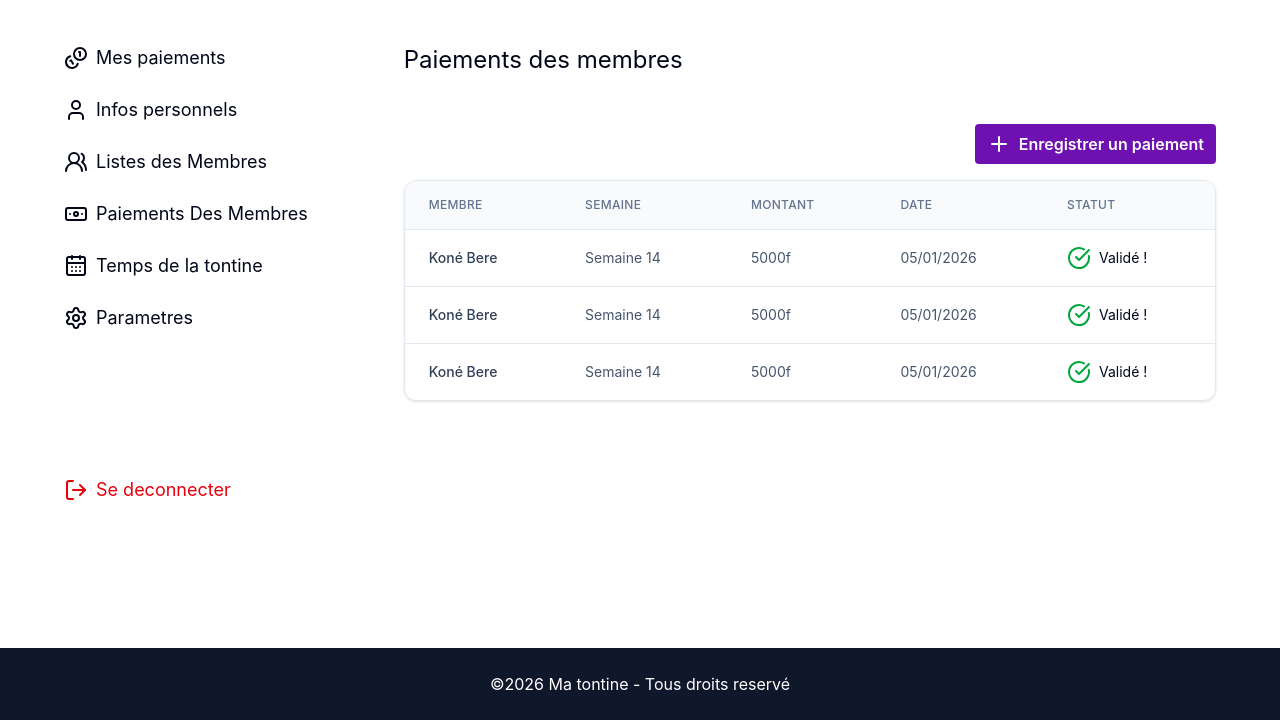
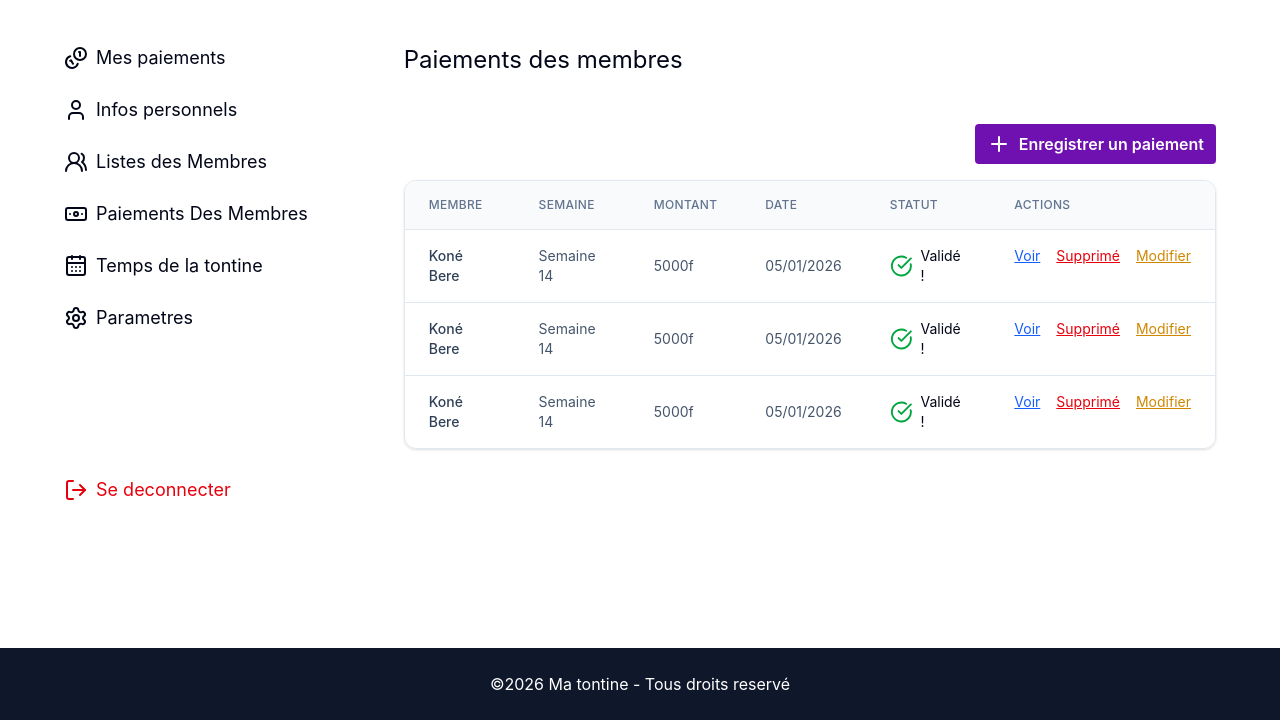
Before and after one commit to NitiemaAllassane/tontine_app, a PHP site: page /pages/payments.php in a window 1280 px wide. Shown: the part 318-1038 px from the top of the page. Run offline with PHP 8.4, Linux system fonts and the light colour scheme.

Commit message:
Modifaction des page paiement et membres

```diff
--- a/css/output.css
+++ b/css/output.css
@@ -9,6 +9,7 @@
     --font-mono: ui-monospace, SFMono-Regular, Menlo, Monaco, Consolas, "Liberation Mono",
       "Courier New", monospace;
     --color-red-600: oklch(57.7% 0.245 27.325);
+    --color-orange-600: oklch(64.6% 0.222 41.116);
     --color-yellow-600: oklch(68.1% 0.162 75.834);
     --color-green-600: oklch(62.7% 0.194 149.214);
     --color-blue-600: oklch(54.6% 0.245 262.881);
@@ -513,6 +514,9 @@
   .text-green-600 {
     color: var(--color-green-600);
   }
+  .text-orange-600 {
+    color: var(--color-orange-600);
+  }
   .text-purple-800 {
     color: var(--color-purple-800);
   }
--- a/pages/payments.php
+++ b/pages/payments.php
@@ -50,6 +50,7 @@
                                 <th class="text-left font-medium text-slate-500 uppercase text-xs tracking-wide px-6 py-4">Montant</th>
                                 <th class="text-left font-medium text-slate-500 uppercase text-xs tracking-wide px-6 py-4">Date</th>
                                 <th class="text-left font-medium text-slate-500 uppercase text-xs tracking-wide px-6 py-4">Statut</th>
+                                <th class="text-left font-medium text-slate-500 uppercase text-xs tracking-wide px-6 py-4">Actions</th>
                             </tr>
                         </thead>
 
@@ -62,6 +63,11 @@
                                 <td class="px-6 py-4">
                                     <?php include('../includes/checked.php'); ?>
                                 </td>
+                                <td class="px-6 py-4 flex items-center gap-4">
+                                    <a href="" class="underline text-blue-600">Voir</a>
+                                    <a href="" class="underline text-red-600">Supprimé</a>
+                                    <a href="" class="underline text-yellow-600">Modifier</a>
+                                </td>
                             </tr>
 
                             <tr class="hover:bg-slate-50 transition-colors">
@@ -72,6 +78,11 @@
                                 <td class="px-6 py-4">
                                     <?php include('../includes/checked.php'); ?>
                                 </td>
+                                <td class="px-6 py-4 flex items-center gap-4">
+                                    <a href="" class="underline text-blue-600">Voir</a>
+                                    <a href="" class="underline text-red-600">Supprimé</a>
+                                    <a href="" class="underline text-yellow-600">Modifier</a>
+                                </td>
                             </tr>
 
                             <tr class="hover:bg-slate-50 transition-colors">
@@ -81,6 +92,11 @@
                                 <td class="px-6 py-4 text-slate-600">05/01/2026</td>
                                 <td class="px-6 py-4">
                                     <?php include('../includes/checked.php'); ?>
+                                </td>
+                                <td class="px-6 py-4 flex items-center gap-4">
+                                    <a href="" class="underline text-blue-600">Voir</a>
+                                    <a href="" class="underline text-red-600">Supprimé</a>
+                                    <a href="" class="underline text-yellow-600">Modifier</a>
                                 </td>
                             </tr>
                         </tbody>
```
Also changed, not shown: pages/members.php (+5 -2 lines).
